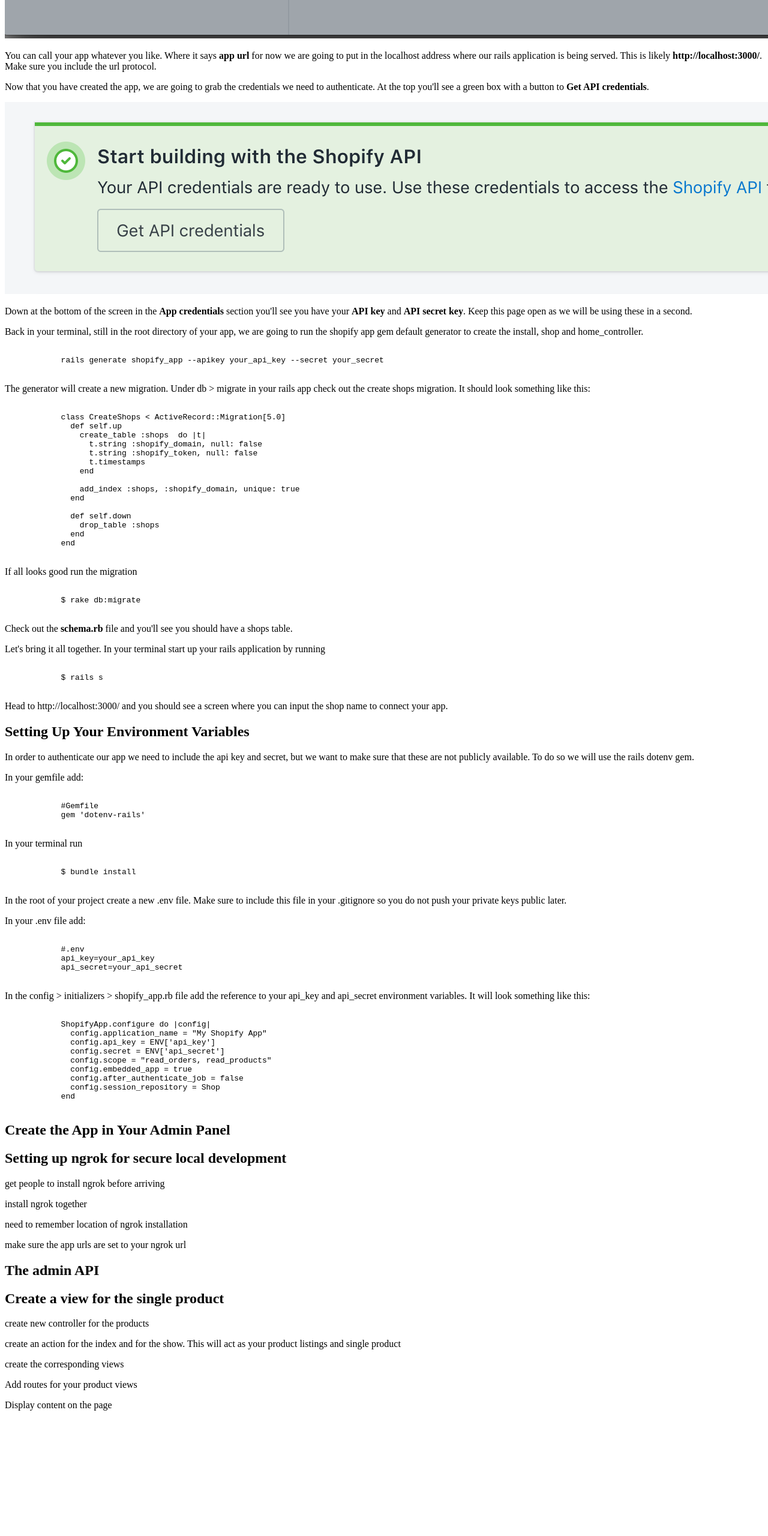
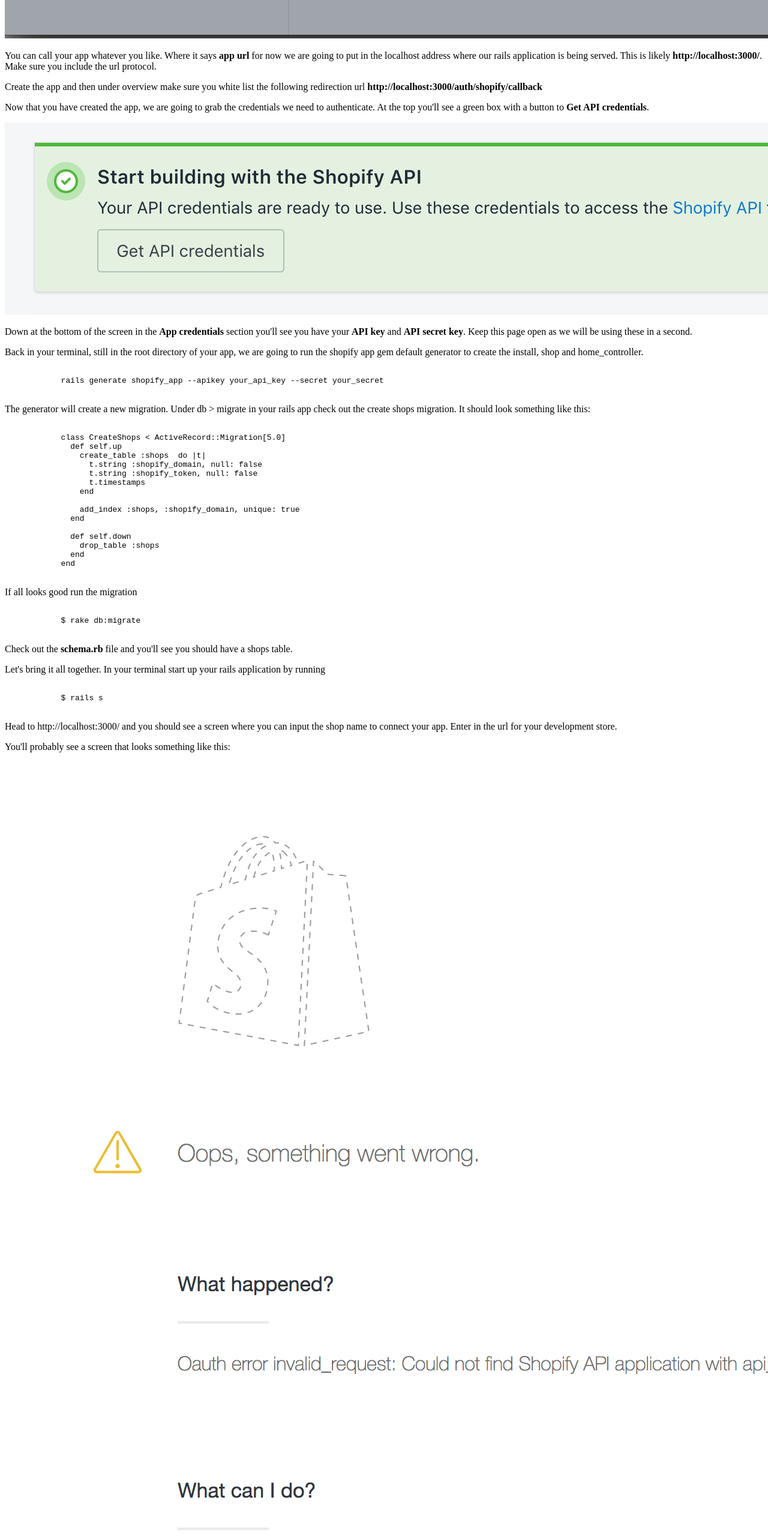
Before and after one commit to jrdnndtsch/shopify-app-3hr, a plain HTML site: page index.html in a window 1280 px wide. Shown: the part 2740-5300 px from the top of the page at 60% size. Before the commit the page ends 5107 px from the top, so only its background shows below. Drawn offline with Linux system fonts and the light colour scheme.

Commit message:
install app on dev store

```diff
--- a/index.html
+++ b/index.html
@@ -54,6 +54,7 @@
         <p>Back in your partner dashboard navigate to the apps tab and create a new app.</p>
         <img src="images/create-new-app.png" alt="">
         <p>You can call your app whatever you like. Where it says <strong>app url</strong> for now we are going to put in the localhost address where our rails application is being served. This is likely <strong>http://localhost:3000/</strong>. Make sure you include the url protocol.</p>
+        <p>Create the app and then under overview make sure you white list the following redirection url <strong>http://localhost:3000/auth/shopify/callback</strong></p>
         <p>Now that you have created the app, we are going to grab the credentials we need to authenticate. At the top you'll see a green box with a button to <strong>Get API credentials</strong>.</p>
         <img src="images/get-api-credentials.png" alt="">
         <p>Down at the bottom of the screen in the <strong>App credentials</strong> section you'll see you have your <strong>API key</strong> and <strong>API secret key</strong>. Keep this page open as we will be using these in a second.</p>
@@ -88,7 +89,11 @@
         <pre><code>
             $ rails s
         </code></pre>
-        <p>Head to http://localhost:3000/ and you should see a screen where you can input the shop name to connect your app.</p>
+        <p>Head to http://localhost:3000/ and you should see a screen where you can input the shop name to connect your app. Enter in the url for your development store.</p>
+        <p>You'll probably see a screen that looks something like this:</p>
+        <img src="images/error-screen.png" alt="">
+        <p>We're seeing this because we haven't finished hooking up our Rails applciaiton with the app credentials we generated in Shopify. We'll do that next✨</p>
+
     </section>
     <section>
         <h2>Setting Up Your Environment Variables</h2>
@@ -121,6 +126,8 @@
               config.session_repository = Shop
             end
         </code></pre>
+        <p>We're just about ready to connect the app to our development store. We just need to check one more configuration on the app we created in the Shopify Partner dashboard to make sure it is enabled as an embeded application. Click on the app you created and navigate to the extensions tab. Make sure that the section <strong>Embed in Shopify admin</strong> is enabled.</p>
+        <p>Great! We are now ready to install our app </p>
     </section>
     <section>
         <h2>Create the App in Your Admin Panel</h2>
```
Also changed, not shown: images/error-screen.png (renamed from images/Screen Shot 2018-04-19 at 2.44.46 PM.png).
